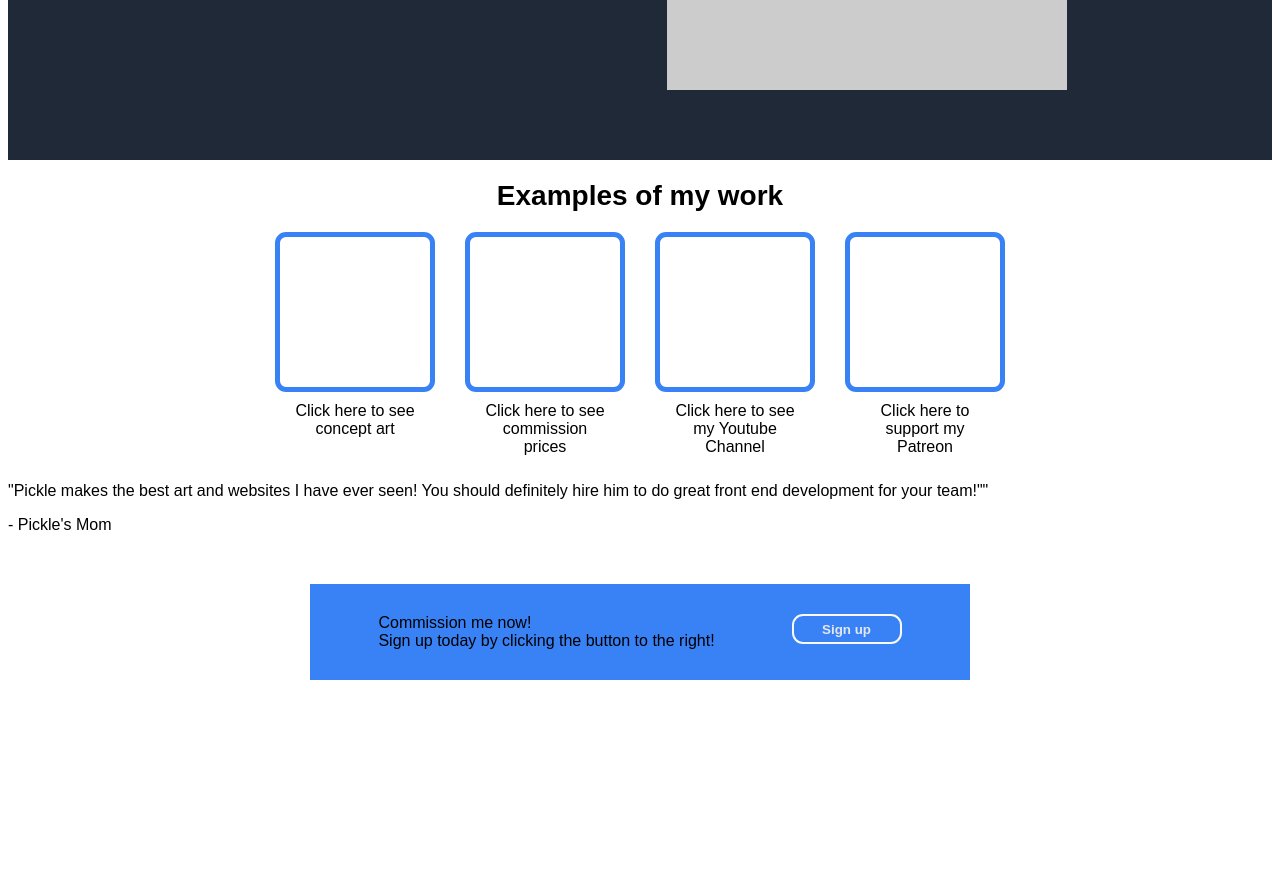
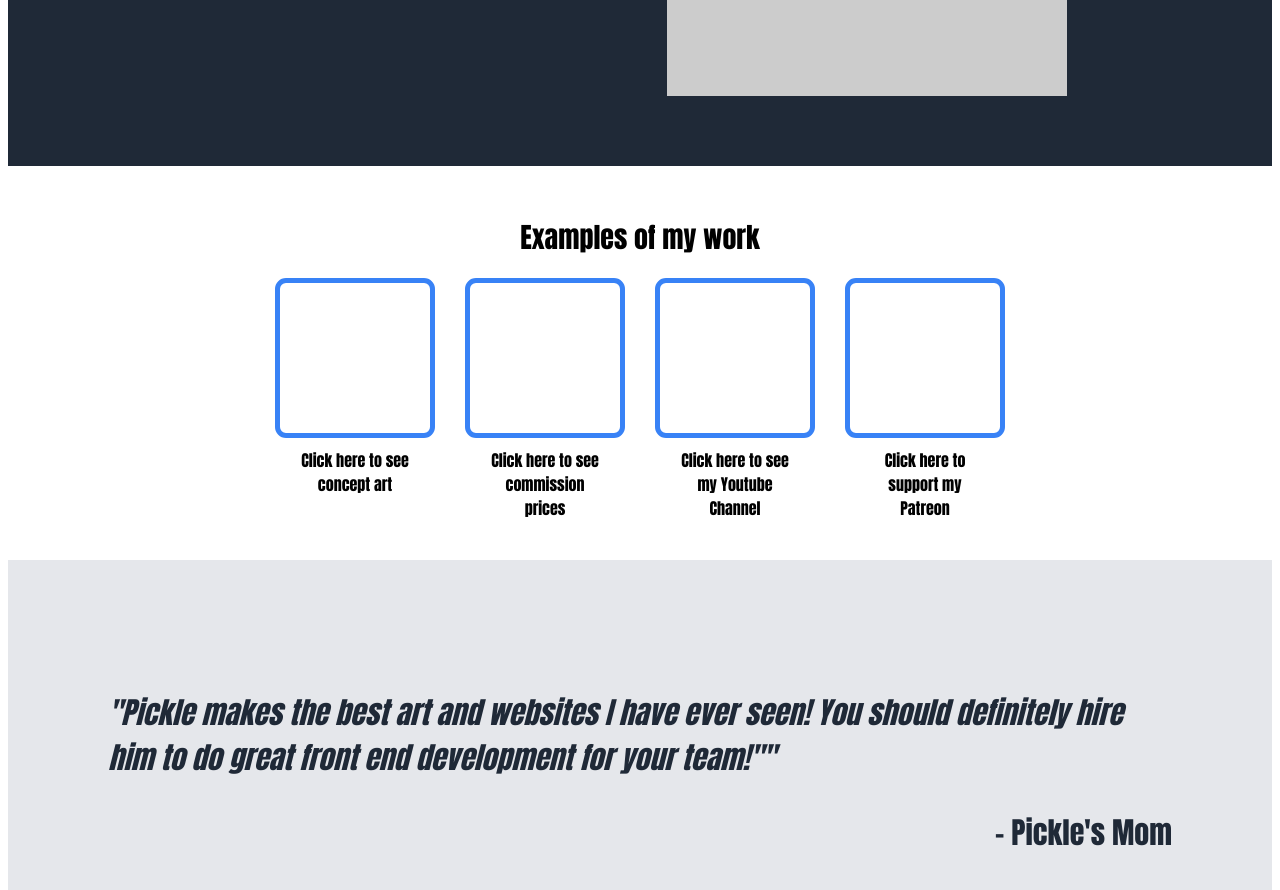
Before and after one commit to PickledChild/foundations-landing-page, a plain HTML site: page index.html in a window 1280 px wide. Shown: the part 263-1153 px from the top of the page. Before the commit the page ends 1001 px from the top, so only its background shows below. Drawn offline with Linux system fonts and the light colour scheme.

Commit message:
format and style quote section. Touch up header

```diff
--- a/index.html
+++ b/index.html
@@ -54,17 +54,17 @@
         </div>
       </div>
     </div>
-    <div>
+    <div class="quote-container">
       <p>
         "Pickle makes the best art and websites I have ever seen! You should
         definitely hire him to do great front end development for your team!""
       </p>
-      <div>- Pickle's Mom</div>
+      <div id="quote">- Pickle's Mom</div>
     </div>
     <div class="footer">
       <div class="footer-window">
         <div class="footer-prompt">
-          <div>Commission me now!</div>
+          <div class="footer-title">Commission me now!</div>
           <div>Sign up today by clicking the button to the right!</div>
         </div>
         <button #bottom-button>Sign up</button>
--- a/style.css
+++ b/style.css
@@ -1,7 +1,7 @@
 body {
   display: flex;
   flex-direction: column;
-  font-family: Arial, Helvetica, sans-serif;
+  font-family: Impact, Haettenschweiler, "Arial Narrow Bold", sans-serif;
   min-height: 100vh;
 }
 
@@ -24,6 +24,7 @@ ul {
 .logo {
   font-size: 24px;
   color: #f9faf8;
+  font-weight: bolder;
 }
 
 .intro {
@@ -50,6 +51,8 @@ ul {
   padding: 30px;
   width: 600px;
   justify-content: space-around;
+  border-radius: 10px;
+  color: #f9faf8;
 }
 
 .welcome {
@@ -114,6 +117,7 @@ a {
   flex-direction: column;
   justify-content: space-around;
   align-items: center;
+  padding: 30px;
 }
 
 #cont-title {
@@ -141,3 +145,25 @@ a {
   max-width: 120px;
   padding: 10px;
 }
+
+.quote-container {
+  background: #e5e7eb;
+  display: flex;
+  flex-direction: column;
+  padding: 100px;
+  font-size: 30px;
+  font-style: italic;
+  color: #1f2937;
+  font-weight: lighter;
+}
+
+.footer-title {
+  font-weight: bolder;
+}
+
+#quote {
+  font-style: normal;
+  font-weight: bold;
+  display: flex;
+  justify-content: end;
+}
```
